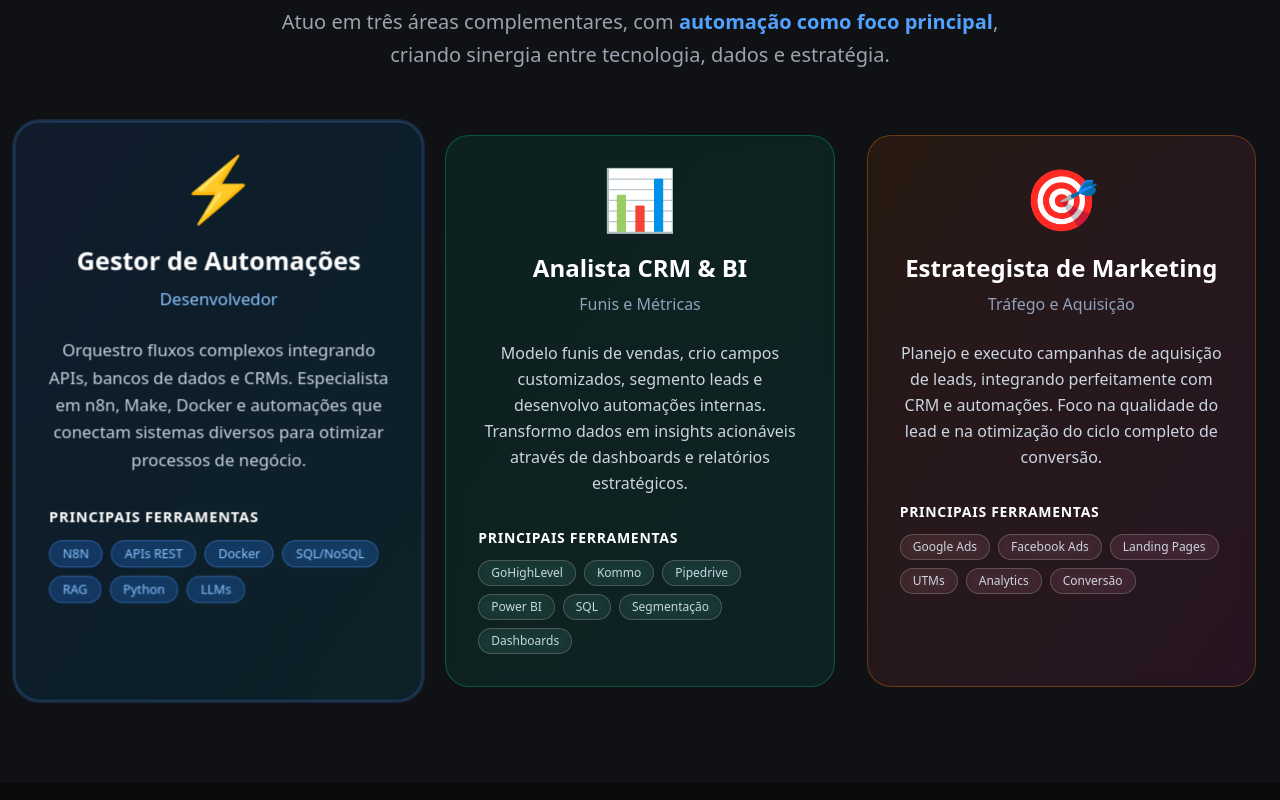
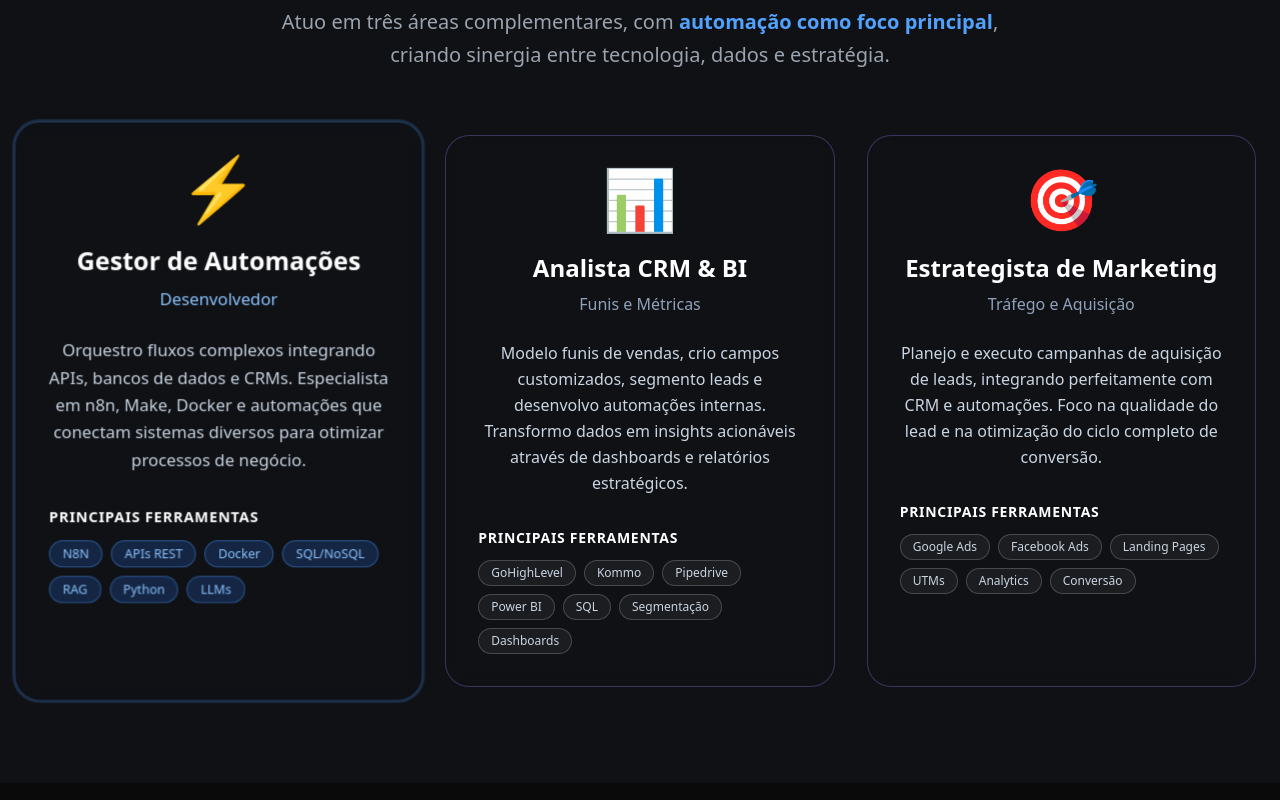
Before and after one commit to LucioMi/portifolio, a Next.js app: page / in a window 1280 px wide. Shown: the part 1300-2100 px from the top of the page. Built offline with nearby package versions, Linux system fonts and the light colour scheme.

Commit message:
Habilidades: ajustes de cores dos cards conforme solicitado\n\n- Automação & Integração: mantém paleta azul\n- CRM & Business Intelligence: mistura azul + roxo\n- Marketing: roxo\n\nAjustes visuais mantendo consistência com a paleta do site e gradientes/bordas e hovers equilibrados.

```diff
--- a/src/components/Features.tsx
+++ b/src/components/Features.tsx
@@ -11,8 +11,8 @@
       description: "Orquestro fluxos complexos integrando APIs, bancos de dados e CRMs. Especialista em n8n, Make, Docker e automações que conectam sistemas diversos para otimizar processos de negócio.",
       icon: "⚡",
       technologies: ["N8N", "APIs REST", "Docker", "SQL/NoSQL", "RAG", "Python", "LLMs"],
-      gradient: "from-blue-600 to-cyan-600",
-      bgGradient: "from-blue-500/10 to-cyan-500/10",
+      gradient: "from-[var(--blue-600)] to-[var(--blue-500)]",
+      bgGradient: "from-[var(--blue-600)/24] to-[var(--blue-500)/24]",
       borderColor: "border-blue-400/30",
       hoverBorder: "hover:border-blue-400/60",
       isPrimary: true
@@ -24,10 +24,10 @@
       description: "Modelo funis de vendas, crio campos customizados, segmento leads e desenvolvo automações internas. Transformo dados em insights acionáveis através de dashboards e relatórios estratégicos.",
       icon: "📊",
       technologies: ["GoHighLevel", "Kommo", "Pipedrive", "Power BI", "SQL", "Segmentação", "Dashboards"],
-      gradient: "from-emerald-600 to-teal-600",
-      bgGradient: "from-emerald-500/10 to-teal-500/10",
-      borderColor: "border-emerald-400/30",
-      hoverBorder: "hover:border-emerald-400/60",
+      gradient: "from-[var(--blue-500)] to-[var(--violet-500)]",
+      bgGradient: "from-[var(--blue-500)/22] to-[var(--violet-500)/22]",
+      borderColor: "border-violet-400/30",
+      hoverBorder: "hover:border-violet-400/60",
       isPrimary: false
     },
     {
@@ -37,10 +37,10 @@
       description: "Planejo e executo campanhas de aquisição de leads, integrando perfeitamente com CRM e automações. Foco na qualidade do lead e na otimização do ciclo completo de conversão.",
       icon: "🎯",
       technologies: ["Google Ads", "Facebook Ads", "Landing Pages", "UTMs", "Analytics", "Conversão"],
-      gradient: "from-orange-600 to-pink-600",
-      bgGradient: "from-orange-500/10 to-pink-500/10",
-      borderColor: "border-orange-400/30",
-      hoverBorder: "hover:border-orange-400/60",
+      gradient: "from-[var(--violet-600)] to-[var(--violet-500)]",
+      bgGradient: "from-[var(--violet-600)/24] to-[var(--violet-500)/24]",
+      borderColor: "border-violet-400/30",
+      hoverBorder: "hover:border-violet-400/60",
       isPrimary: false
     }
   ];
--- a/src/components/Skills.tsx
+++ b/src/components/Skills.tsx
@@ -35,9 +35,9 @@
       title: "CRM & Business Intelligence",
       subtitle: "Análise e Funis",
       icon: "📊",
-      gradient: "from-emerald-600 to-teal-600",
-      bgGradient: "from-emerald-500/10 to-teal-500/10",
-      borderColor: "border-emerald-400/30",
+      gradient: "from-blue-600 to-violet-600",
+      bgGradient: "from-blue-500/10 to-violet-500/10",
+      borderColor: "border-violet-400/30",
       isPrimary: false,
       skills: [
         { name: "Funis de Vendas", level: "Avançado", description: "Modelagem e otimização" },
@@ -57,9 +57,9 @@
       title: "Marketing",
       subtitle: "Competência de apoio",
       icon: "🎯",
-      gradient: "from-green-600 to-emerald-600",
-      bgGradient: "from-green-500/10 to-emerald-500/10",
-      borderColor: "border-green-400/30",
+      gradient: "from-violet-600 to-purple-600",
+      bgGradient: "from-violet-500/10 to-purple-500/10",
+      borderColor: "border-purple-400/30",
       isPrimary: false,
       skills: [
         { name: "Estratégias de Marketing", level: "Avançado", description: "hipóteses → testes → mensuração → aprendizado integrado" },
```
